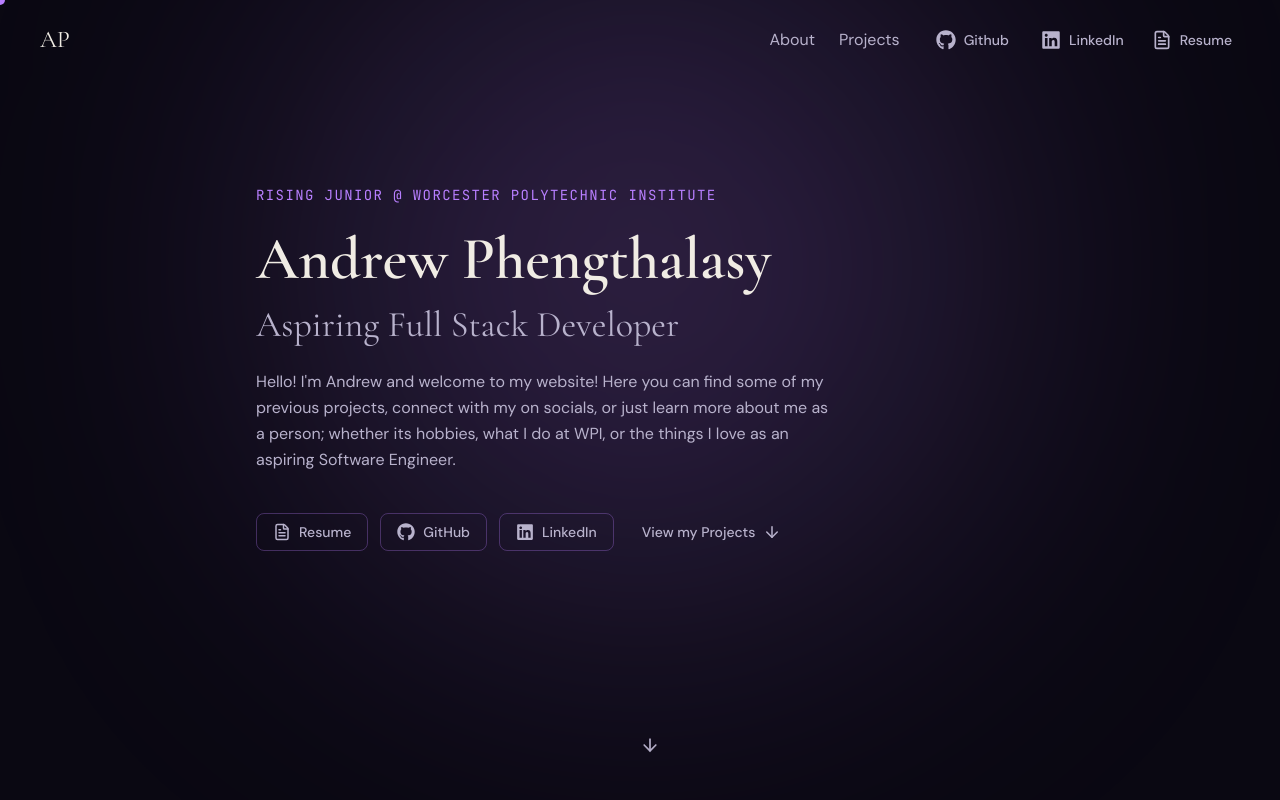
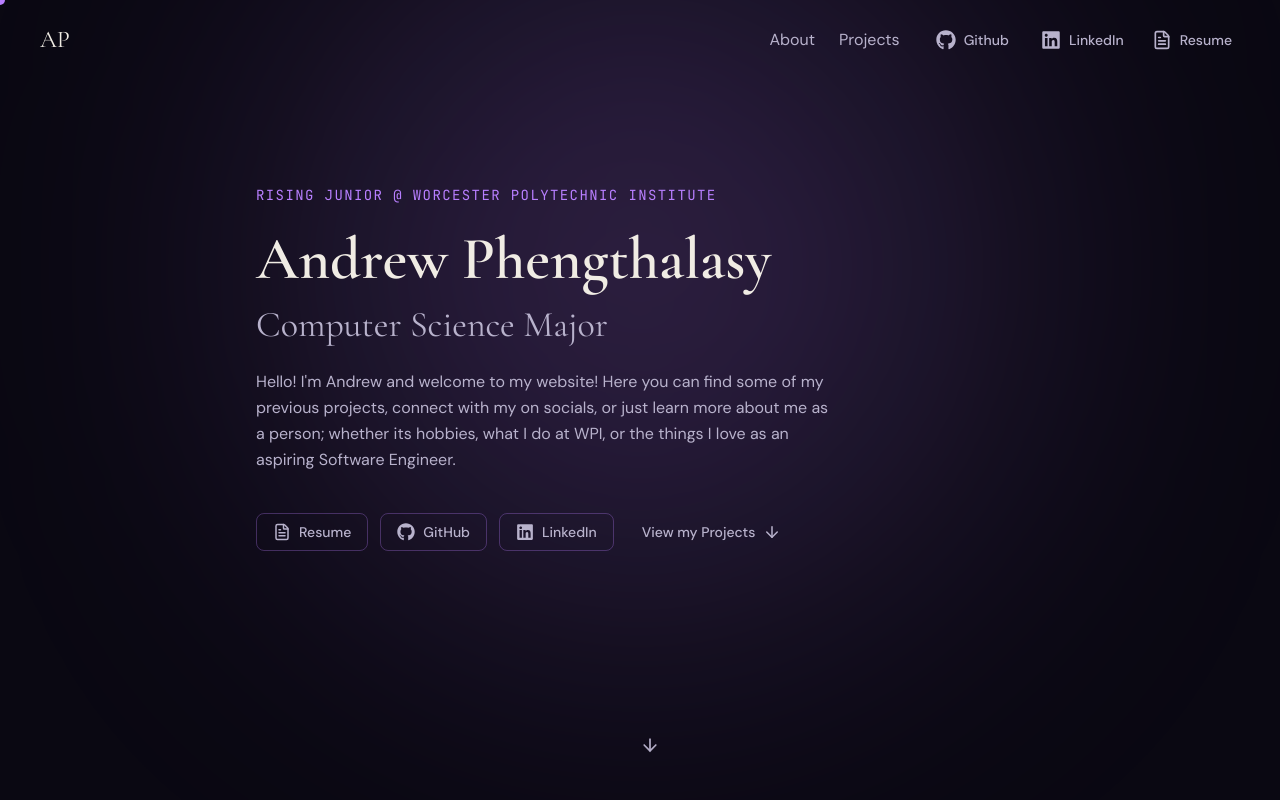
Before and after one commit to Andrew-Phengthalasy/portfolio, a Next.js app: page / in a window 1280 px wide. Shown: the top 800 px of the page. Built offline with nearby package versions, Linux system fonts and the light colour scheme.

Commit message:
Fixed LinkedIn directs

```diff
--- a/components/footer/index.tsx
+++ b/components/footer/index.tsx
@@ -21,7 +21,7 @@ export default function Footer() {
                     <Button variant="ghost" href="https://github.com/Andrew-Phengthalasy" target="_blank">
                         <FaGithub/>
                     </Button>
-                    <Button variant="ghost" href="https://linkedin.com/andrew-phengthalasy/" target="_blank">
+                    <Button variant="ghost" href="https://www.linkedin.com/in/andrew-phengthalasy/" target="_blank">
                         <FaLinkedin/>
                     </Button>
                     <Button variant="outline" href="/AndrewPhengthalasy_resume.pdf" target="_blank" size="sm">
--- a/components/header/index.tsx
+++ b/components/header/index.tsx
@@ -54,7 +54,7 @@ export default function Header() {
                         <Button variant="ghost" href="https://github.com/Andrew-Phengthalasy" target="_blank">
                             <FaGithub size = {20}/> Github
                         </Button>
-                        <Button variant="ghost" href="https://linkedin.com/andrew-phengthalasy/" target="_blank">
+                        <Button variant="ghost" href="https://www.linkedin.com/in/andrew-phengthalasy/" target="_blank">
                             <FaLinkedin size = {20}/> LinkedIn
                         </Button>
                         <Button variant = "ghost" href="/AndrewPhengthalasy_resume.pdf" target="_blank" size="sm">
--- a/components/landing/index.tsx
+++ b/components/landing/index.tsx
@@ -25,7 +25,7 @@ export default function Hero() {
 
                 {/*Title*/}
                 <h2 className="font-display text-2xl md:text-4xl font-normal text-muted mb-6">
-                    Aspiring Full Stack Developer
+                    Computer Science Major
                 </h2>
 
                 {/* Bio */}
```
